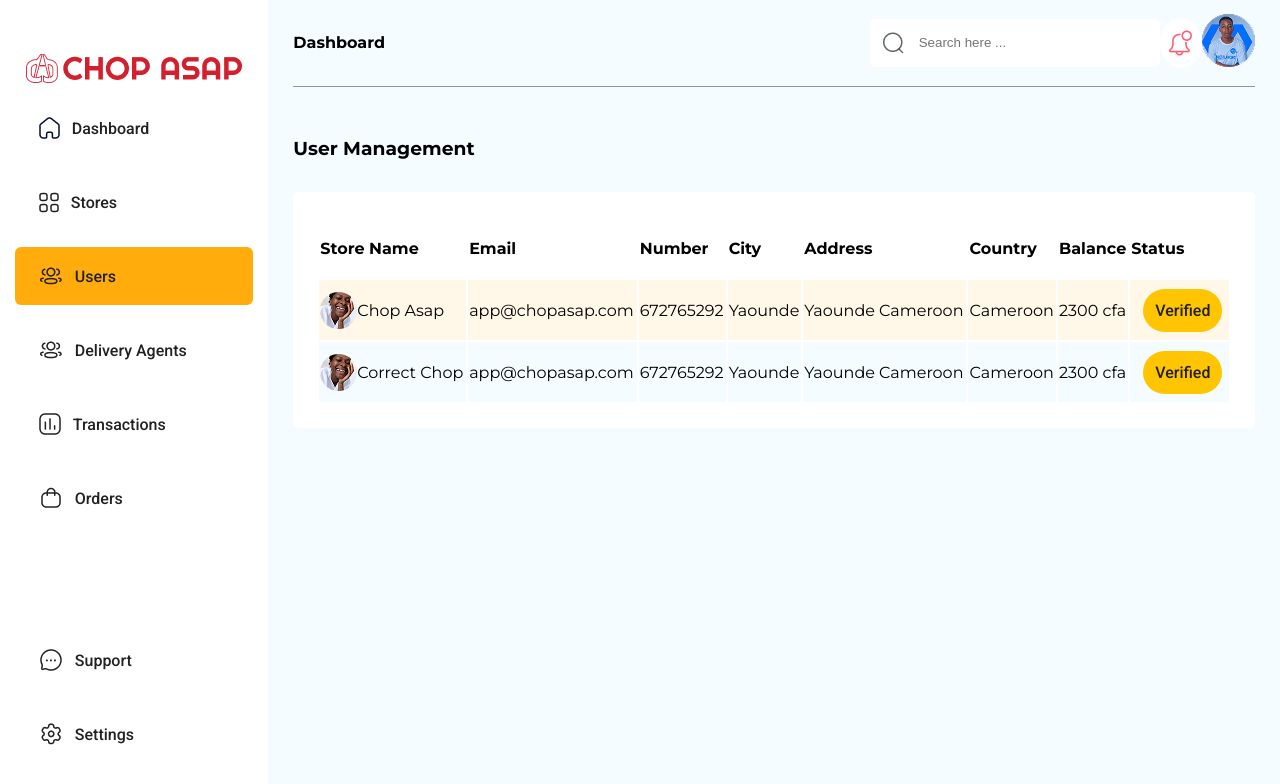
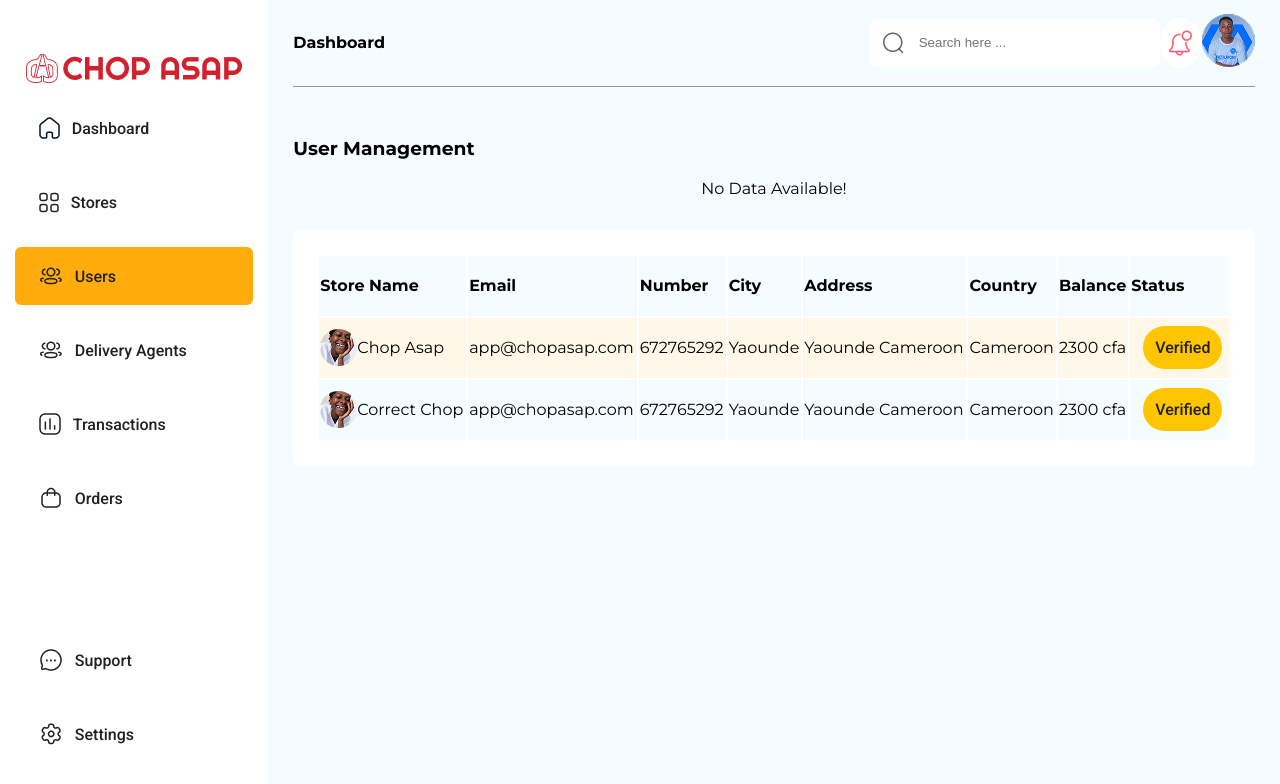
Before and after one commit to CarlTeclancing/chopasap-lp, a React (Vite) app: page /users in a window 1280 px wide. Shown: the top 784 px of the page. Built offline with nearby package versions, Linux system fonts and the light colour scheme.

Commit message:
added the table componenet for large data rendering to the admin dashboard

```diff
--- a/src/admin.css
+++ b/src/admin.css
@@ -7,6 +7,8 @@
     background-color: #F4FCFF;
     display: flex;
     overflow: -moz-hidden-unscrollable;
+    position: fixed;
+    top: 0px;
 }
 .side-bar{
     width: 268px;
@@ -18,6 +20,9 @@
     align-items: center;
     overflow-y: scroll;
     scroll-behavior: smooth;
+    position: absolute;
+    left: 0px;
+
 
 }
 .main-section{
@@ -28,6 +33,8 @@
     align-items: center;
     padding-bottom: 32px;
     overflow-y: scroll;
+    position: absolute;
+    right: 0px;
 }
 .navigation-element-active{
     background-color: #FFAC0C;
@@ -161,11 +168,11 @@
     outline: none;
 
 }
-.row-1{
+tr:nth-child(even){
     background-color: #FFF7E7;
     padding-left: 12px;
 }
-.row-2{
+tr:nth-child(odd){
     background-color: #F4FCFF;
     padding-left: 12px;
 }
--- /dev/null
+++ b/src/components/TableComponent.jsx
@@ -0,0 +1,43 @@
+import React from "react";
+
+const Table = ({ data }) => {
+
+  if(!data || data.length ===0) return <p>No Data Available!</p>
+
+  //extract headers from object for the table head
+  const headers = object.keys(data[0]);
+  //helpers to safely display nested cells
+
+  const formCell = (value) =>{
+    if(typeof value === 'object' && value !==null){
+      return JSON.stringify(value);
+    }
+    return value;
+  }
+
+  return (
+    <>
+      <table>
+        <thead>
+          <tr>
+            {headers.map((header, idx)(
+              <th key={idx}>{header}</th>
+            ))}
+          </tr>
+        </thead>
+
+        <tbody>
+          <tr>
+            {data.map((row, i)=>{
+              {headers.map((key, j)=>(
+                <td key={j}>{formCell(row[key])}</td>
+              ))}
+            })}
+          </tr>
+        </tbody>
+      </table>
+    </>
+  );
+};
+
+export default Table;
--- a/src/main.jsx
+++ b/src/main.jsx
@@ -77,6 +77,7 @@
           <Route path='users' element={<Users />} />
           <Route path='settings' element={<Settings />} />
           <Route path='support' element={<Support />} />
+          <Route path='stores/store-id=' element={<StoreDetails />} />
       </Route>
     </Routes>
     </BrowserRouter>
--- a/src/pages/stores/StoreDetails.jsx
+++ b/src/pages/stores/StoreDetails.jsx
@@ -12,7 +12,10 @@
 
 
   return (
-    <DashboardLayout>
+
+
+    <>
+
         <div className="container-dashaord">
                 {/* attarch variableto display store name in the place of chop asap */}
                 <h3>Store | Chop asap</h3>
@@ -152,8 +155,9 @@
 
 
                  </div>
+    </>
 
-    </DashboardLayout>
+
   )
 }
 
--- a/src/pages/users/Users.jsx
+++ b/src/pages/users/Users.jsx
@@ -1,12 +1,15 @@
 
 import image from '../../assets/image.png'
 import DashboardLayout from '../../components/DashboardLayout';
+import Table from '../../components/TableComponent';
 
 function Users() {
   return (
 
       <div className="container-dashaord">
             <h3>User Management</h3>
+
+            <Table />
             <table className='table'>
               <tr>
                 <th>Store Name</th>
```
Also changed, not shown: db/data.js (added).
